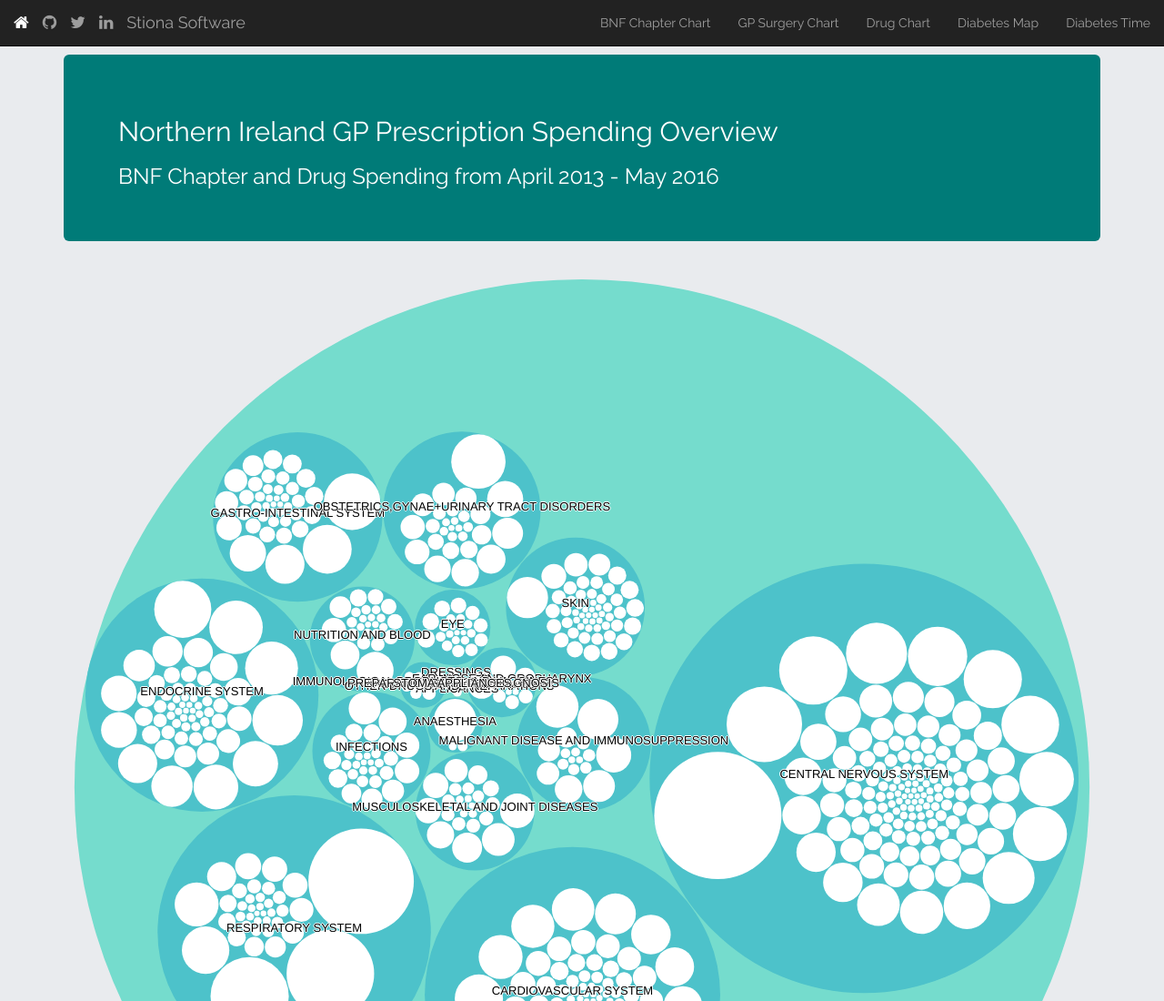
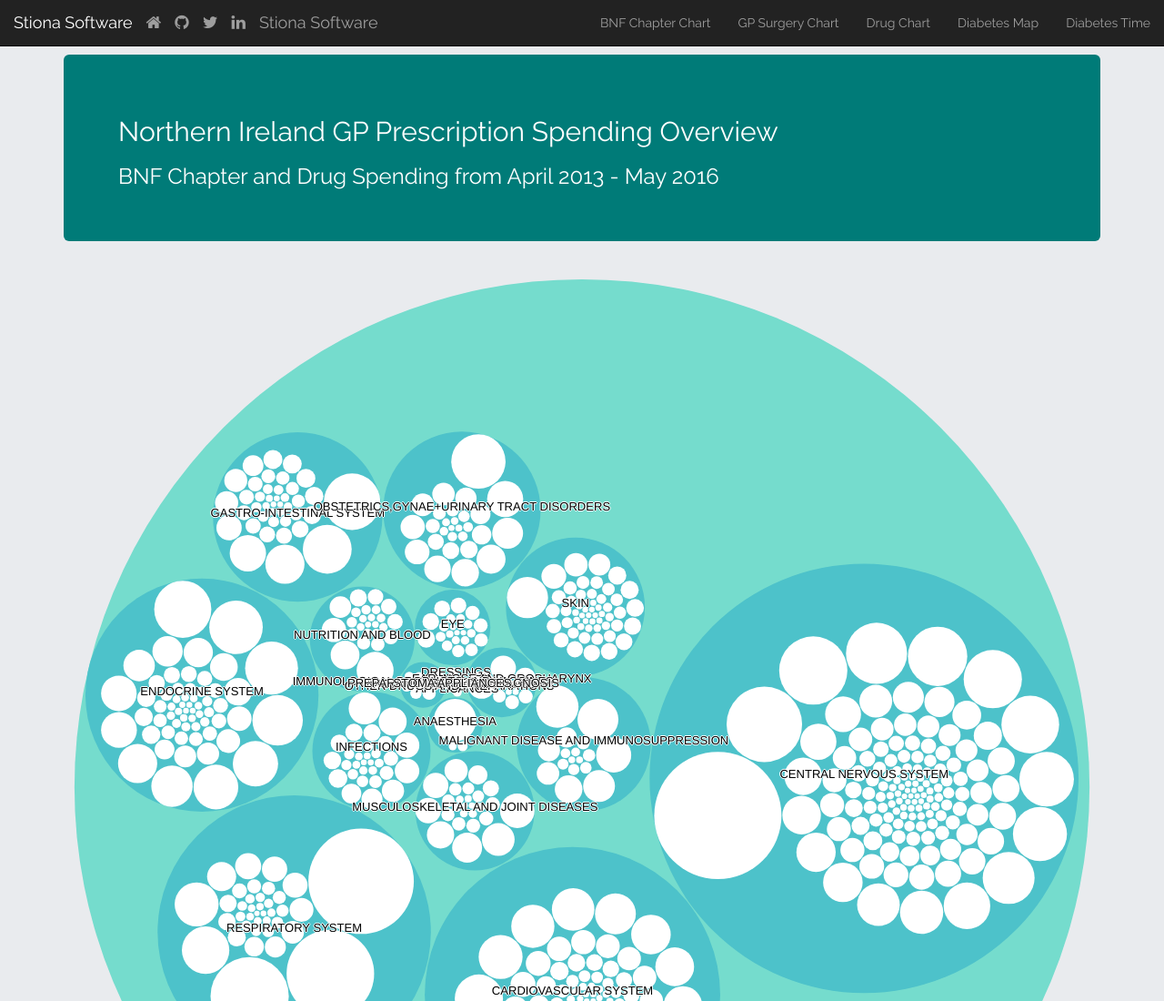
Before and after one commit to shaydoc/NorthernIrelandGPData, a plain HTML site: page NorthernIrelandGPPrescriptionsCircleSpirals.html in a window 1280 px wide. Shown: the top 1100 px of the page at 91% size. Drawn offline with nearby package versions, Linux system fonts and the light colour scheme.

Commit message:
Update NorthernIrelandGPPrescriptionsCircleSpirals.html

```diff
--- a/NorthernIrelandGPPrescriptionsCircleSpirals.html
+++ b/NorthernIrelandGPPrescriptionsCircleSpirals.html
@@ -25,7 +25,7 @@ Northern Ireland GP Prescriptions by Amount of money spent
   <span class="icon-bar"> </span>
   <span class="icon-bar"> </span>
   <span class="icon-bar"> </span>
-  </button>
+  </button>  <a class="navbar-brand" href="http://stiona.com" target="_blank">Stiona Software</a>
      <a class="navbar-brand" href="https://gpvisualizations.azurewebsites.net"><i class="fa fa-home"></i></a>
    <a class="navbar-brand" href="https://github.com/shaydoc/NorthernIrelandGPData" target="_blank"><i class="fa fa-github"></i></a>
 <a class="navbar-brand" href="https://twitter.com/shaydmusic" target="_blank"><i class="fa fa-twitter"></i></a>
```
